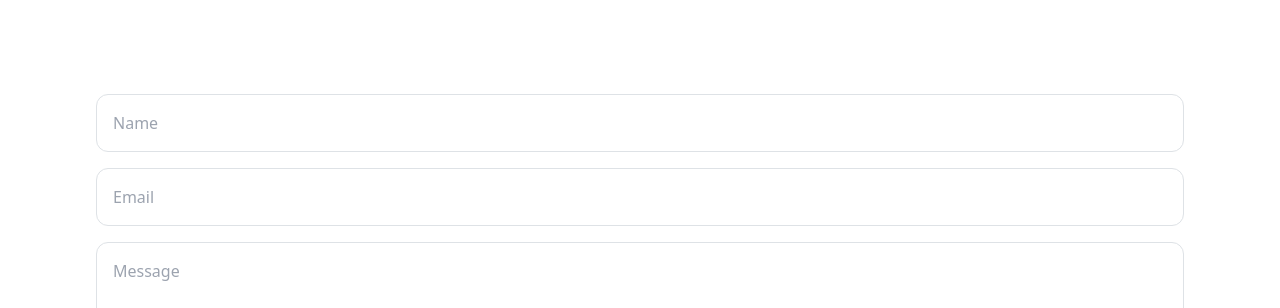
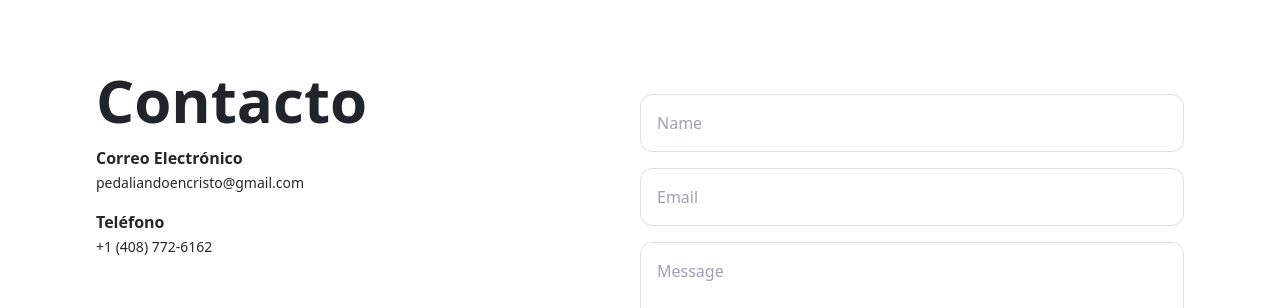
Before and after one commit to emiliorivera747/PedaleandoEnCristo, a Next.js app: page / in a window 1280 px wide. Shown: the part 826-1134 px from the top of the page. Built offline with nearby package versions, Linux system fonts and the light colour scheme.

Commit message:
Simplified contect section

```diff
--- a/features/contact/components/Contact.tsx
+++ b/features/contact/components/Contact.tsx
@@ -1,8 +1,8 @@
 "use client";
 import React, { useRef, useState, FormEvent } from "react";
 import { motion } from "framer-motion";
-import emailjs from "@emailjs/browser";
-import Link from "next/link";
+import Email from "@/features/contact/components/Email";
+import Phone from "@/features/contact/components/phone"
 
 const variants = {
   initial: {
@@ -20,9 +20,7 @@ const variants = {
 };
 
 // Components
-import ContactInfo from "@/features/contact/components/Contact";
 import ContactForm from "@/features/contact/components/ContactForm";
-
 
 /**
  * Displays the contact section where users can reach out via email or phone.
@@ -37,12 +35,33 @@ const Contact = () => {
       <motion.div
         {...({
           className:
-            "flex flex-col sm:flex-row items-center gap-50 p-12 md:p-24 max-w-full w-full h-full py-[20%]",
+            "flex flex-col sm:flex-row gap-50 p-12 md:p-24 max-w-full w-full h-full py-[20%]",
           initial: "initial",
           whileInView: "animate",
         } as any)}
       >
-        {/* <ContactInfo variants={variants} /> */}
+        <motion.div
+          {...({
+            variants: variants,
+            className: "flex-1 flex flex-col gap-4 h-full",
+          } as any)}
+        >
+          <motion.h1
+            {...({
+              variants: variants,
+              className:
+                "text-primary-1000 text-5xl md:text-6xl font-bold leading-none  w-full",
+            } as any)}
+          >
+            {"Contacto"}
+          </motion.h1>
+          <motion.div {...({ variants: variants, className: "w-full" } as any)}>
+            <Email />
+          </motion.div>
+          <motion.div {...({ variants: variants, className: "w-full" } as any)}>
+            <Phone />
+          </motion.div>
+        </motion.div>
         <ContactForm />
       </motion.div>
     </section>
--- a/features/contact/components/ContactInfo.tsx
+++ b/features/contact/components/ContactInfo.tsx
@@ -2,6 +2,24 @@ import React from "react";
 import { motion } from "framer-motion";
 import Link from "next/link";
 
+interface Variants {
+  initial: {
+    y: number;
+    opacity: number;
+  };
+  animate: {
+    y: number;
+    opacity: number;
+    transition: {
+      duration: number;
+      staggerChildren: number;
+    };
+  };
+}
+
+interface ContactInfoProps {
+  variants: Variants;
+}
 
 const ContactInfo = ({ variants }: any) => {
   return (
@@ -34,6 +52,12 @@ const ContactInfo = ({ variants }: any) => {
         <h1 className="text-zinc-800 font-bold ">Teléfono</h1>
         <span className="text-zinc-800 text-sm">+1 (408) 772-6162</span>
       </motion.div>
+      <motion.div
+        {...({
+          variants: variants,
+          className: "w-full h-full pt-10",
+        } as any)}
+      ></motion.div>
     </motion.div>
   );
 };
--- /dev/null
+++ b/features/contact/components/Email.tsx
@@ -0,0 +1,20 @@
+import React from "react";
+import Link from "next/link";
+
+const Email = () => {
+  return (
+    <>
+      {" "}
+      <h1 className="text-zinc-800 font-bold">Correo Electrónico</h1>
+      <Link
+        href="mailto:pedaliandoencristo@gmail.com"
+        className="text-zinc-800 text-sm"
+        aria-label="Email"
+      >
+        pedaliandoencristo@gmail.com
+      </Link>
+    </>
+  );
+};
+
+export default Email;
--- /dev/null
+++ b/features/contact/components/Phone.tsx
@@ -0,0 +1,13 @@
+import React from "react";
+
+const phone = () => {
+  return (
+    <>
+      {" "}
+      <h1 className="text-zinc-800 font-bold ">Teléfono</h1>
+      <span className="text-zinc-800 text-sm">+1 (408) 772-6162</span>
+    </>
+  );
+};
+
+export default phone;
--- /dev/null
+++ b/features/contact/components/SocialItem.tsx
@@ -0,0 +1,19 @@
+import React from "react";
+import Link from "next/link";
+import { CldImage } from "next-cloudinary";
+
+interface SocialItemsProp {
+  href: string;
+  image_url: string;
+  alt: string;
+}
+
+const SocialItem = ({ href, image_url, alt }: SocialItemsProp) => {
+  return (
+    <Link href={href}>
+      <CldImage alt={alt} src={image_url} width={100} height={100} />
+    </Link>
+  );
+};
+
+export default SocialItem;
```
